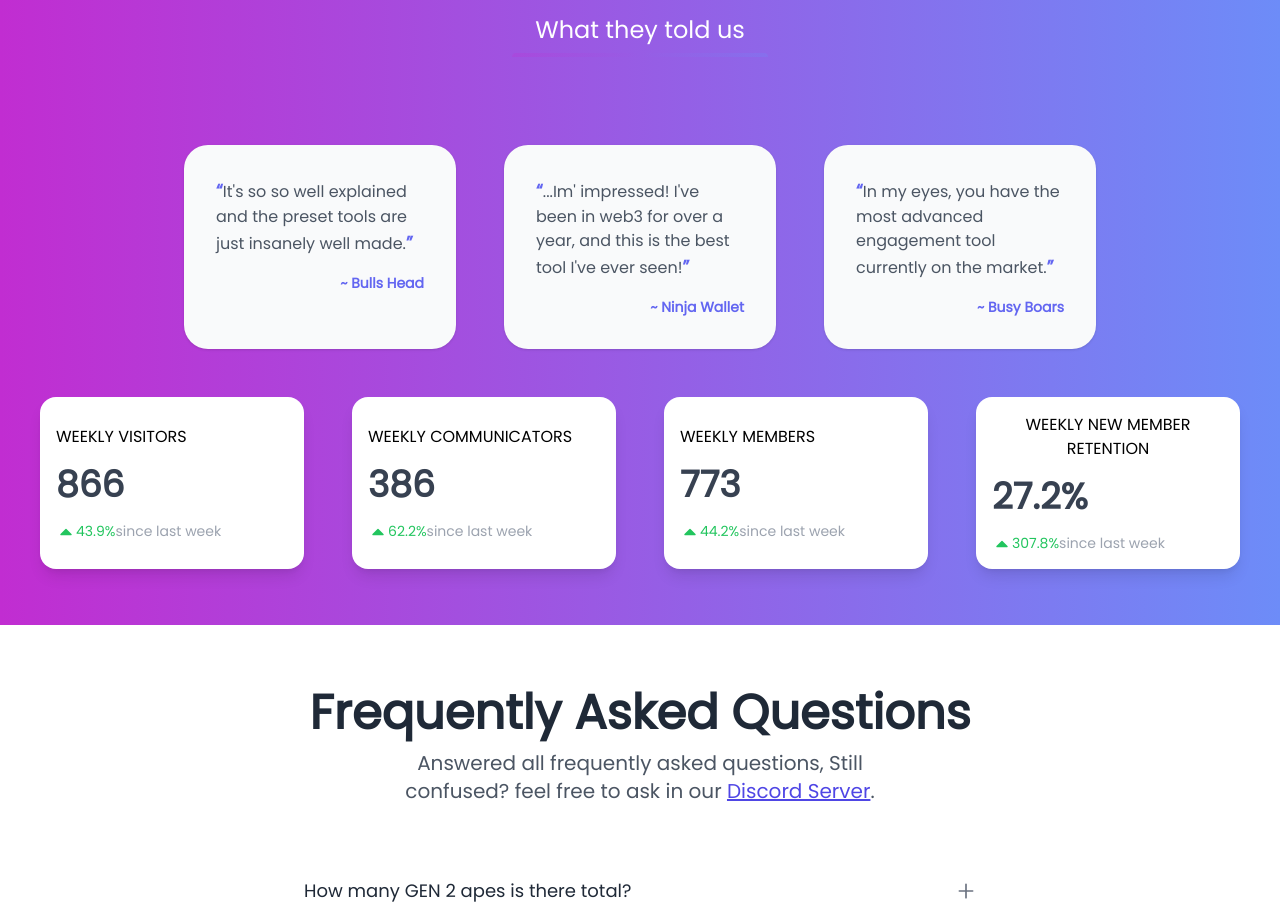
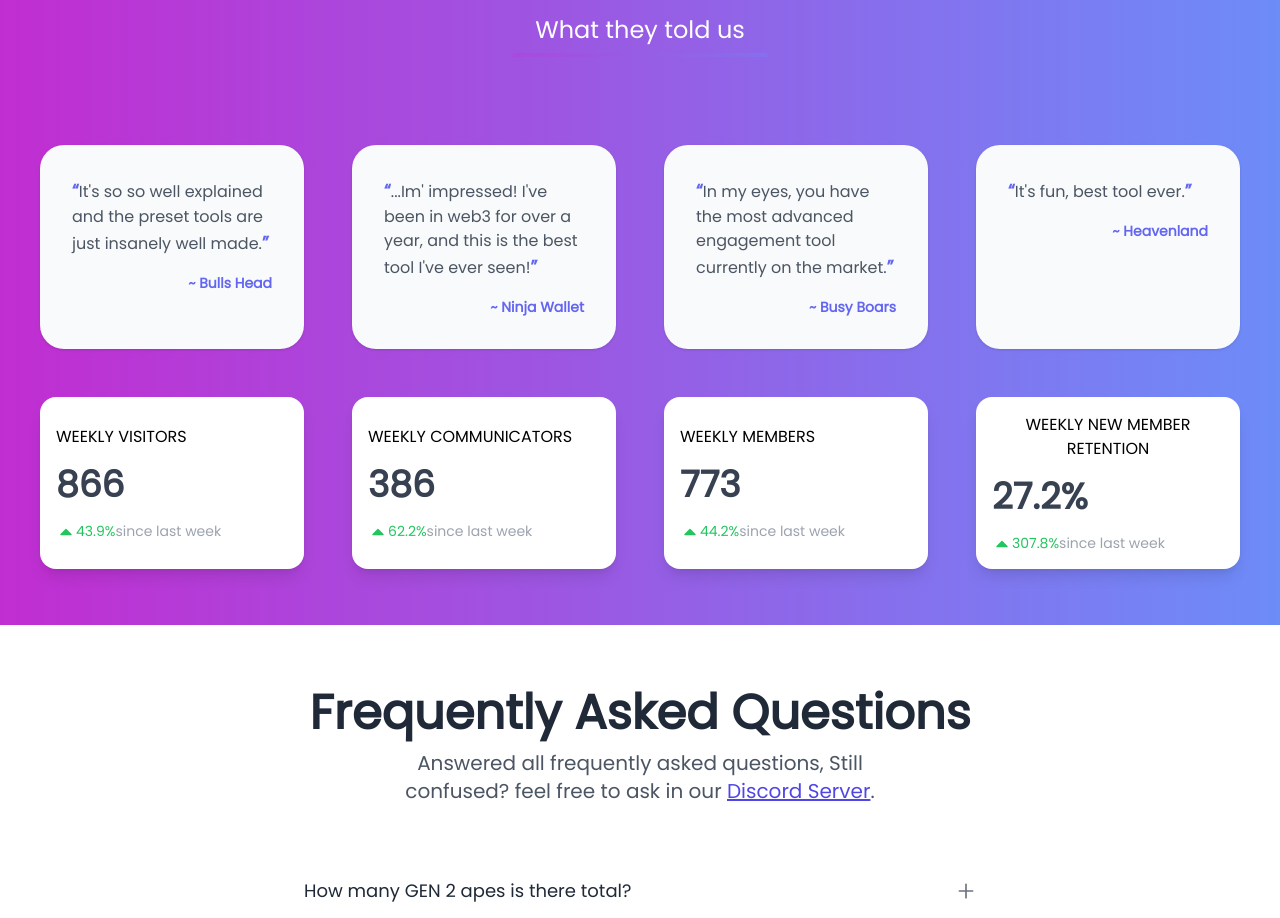
Before and after one commit to jhigger/ua-holders-page, a Next.js app: page / in a window 1280 px wide. Shown: the part 5680-6598 px from the top of the page. Built offline with nearby package versions, Linux system fonts and the light colour scheme.

Commit message:
add content

```diff
--- a/src/components/Testimonials.tsx
+++ b/src/components/Testimonials.tsx
@@ -15,6 +15,7 @@ const Testimonials = () => {
 			content:
 				"In my eyes, you have the most advanced engagement tool currently on the market.",
 		},
+		{ client: "Heavenland", content: "It's fun, best tool ever." },
 	];
 
 	const statList = [
@@ -25,7 +26,10 @@ const Testimonials = () => {
 	];
 
 	return (
-		<section id="testimonials" className="-mt-[1px] bg-transparent px-4 py-8">
+		<section
+			id="testimonials"
+			className="-mt-[1px] bg-transparent px-4 py-8"
+		>
 			<div className="container mx-auto flex flex-wrap">
 				<p className="my-2 w-full text-center text-xl font-semibold leading-tight text-white">
 					Stats and Client Feedback
```
